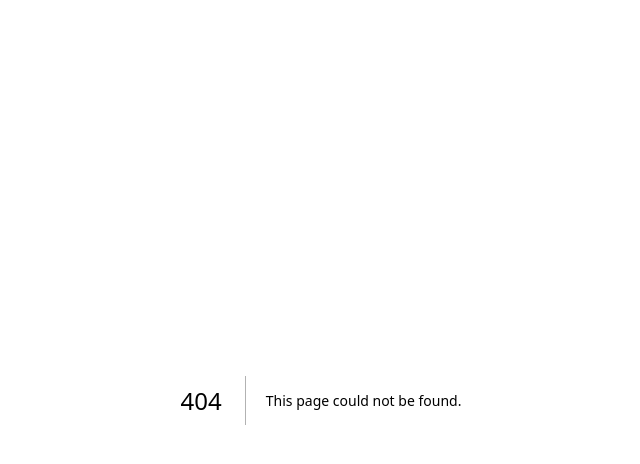
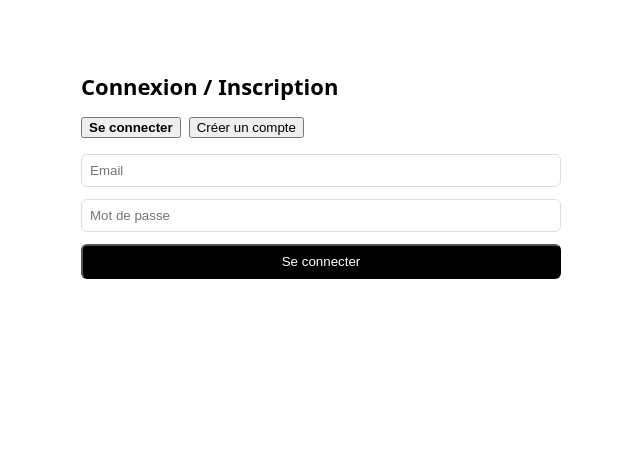
Before and after one commit to quantumprotocole-arch/droitis-next, a Next.js app: page /login in a window 1280 px wide. Before the commit this address had no page. Shown: the top 464 px of the page, without its empty margins (319-959 px from the left). Built offline with nearby package versions, Linux system fonts and the light colour scheme.

Commit message:
Create page.tsx

```diff
--- /dev/null
+++ b/app/login/page.tsx
@@ -0,0 +1,49 @@
+"use client";
+
+import { useState } from "react";
+
+export default function LoginPage() {
+  const [mode, setMode] = useState<"login" | "signup">("login");
+  const [email, setEmail] = useState("");
+  const [password, setPassword] = useState("");
+  const [msg, setMsg] = useState("");
+
+  async function handleSubmit(e: React.FormEvent) {
+    e.preventDefault();
+    setMsg("Ici on branchera Supabase auth.");
+  }
+
+  return (
+    <main style={{ maxWidth: 480, margin: "40px auto", padding: 16 }}>
+      <h1 style={{ fontSize: 22, fontWeight: 700, marginBottom: 16 }}>Connexion / Inscription</h1>
+      <div style={{ display: "flex", gap: 8, marginBottom: 16 }}>
+        <button onClick={() => setMode("login")} style={{ fontWeight: mode === "login" ? 600 : 400 }}>
+          Se connecter
+        </button>
+        <button onClick={() => setMode("signup")} style={{ fontWeight: mode === "signup" ? 600 : 400 }}>
+          Créer un compte
+        </button>
+      </div>
+      <form onSubmit={handleSubmit} style={{ display: "grid", gap: 12 }}>
+        <input
+          type="email"
+          placeholder="Email"
+          value={email}
+          onChange={(e) => setEmail(e.target.value)}
+          style={{ border: "1px solid #ddd", padding: 8, borderRadius: 6 }}
+        />
+        <input
+          type="password"
+          placeholder="Mot de passe"
+          value={password}
+          onChange={(e) => setPassword(e.target.value)}
+          style={{ border: "1px solid #ddd", padding: 8, borderRadius: 6 }}
+        />
+        <button style={{ background: "black", color: "white", padding: "8px 16px", borderRadius: 6 }}>
+          {mode === "login" ? "Se connecter" : "Créer mon compte"}
+        </button>
+      </form>
+      {msg && <p style={{ marginTop: 12 }}>{msg}</p>}
+    </main>
+  );
+}
```
